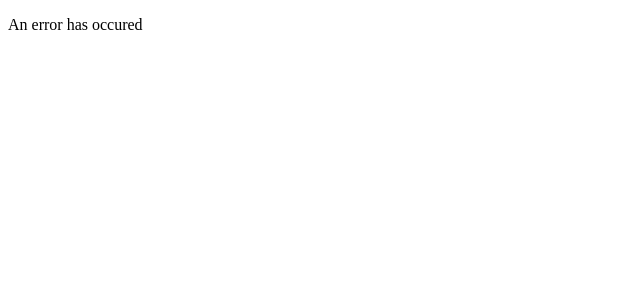
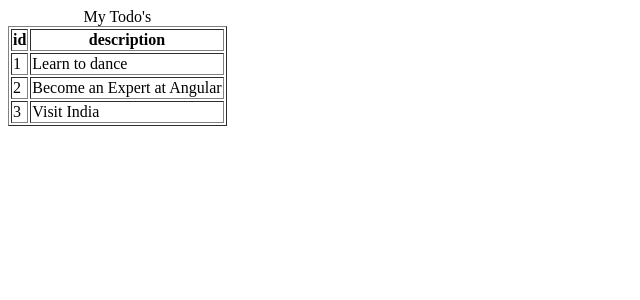
Before and after one commit to iherridge0/angular-todo, an Angular app: page /todos in a window 1280 px wide. Shown: the top 300 px of the page, without its empty margins (0-640 px from the left). Built offline with nearby package versions, Linux system fonts and the light colour scheme.

Commit message:
Learned how to display an array of data in a table and also use routerLink property in angular to navigate to todos

```diff
--- a/src/app/app-routing.module.ts
+++ b/src/app/app-routing.module.ts
@@ -1,6 +1,7 @@
 import { NgModule } from '@angular/core';
 import { Routes, RouterModule } from '@angular/router';
 import { ErrorComponent } from './error/error.component';
+import { ListTodosComponent } from './list-todos/list-todos.component';
 import { LoginComponent } from './login/login.component';
 import { WelcomeComponent } from './welcome/welcome.component';
 
@@ -8,6 +9,7 @@
   { path: '', component: LoginComponent },
   { path: 'welcome/:name', component: WelcomeComponent },
   { path: 'login', component: LoginComponent },
+  { path: 'todos', component: ListTodosComponent },
   { path: '**', component: ErrorComponent }
 ];
 
--- a/src/app/app.module.ts
+++ b/src/app/app.module.ts
@@ -8,6 +8,7 @@
 import { LoginComponent } from './login/login.component';
 import { FormsModule } from '@angular/forms';
 import { ErrorComponent } from './error/error.component';
+import { ListTodosComponent } from './list-todos/list-todos.component';
 
 @NgModule({
   declarations: [
@@ -15,7 +16,8 @@
     WelcomeComponent,
     FooterComponent,
     LoginComponent,
-    ErrorComponent
+    ErrorComponent,
+    ListTodosComponent
   ],
   imports: [
     BrowserModule,
--- /dev/null
+++ b/src/app/list-todos/list-todos.component.html
@@ -0,0 +1,16 @@
+<table border="1">
+    <caption>My Todo's</caption>
+    <thead>
+        <tr>
+            <th>id</th>
+            <th>description</th>
+        </tr>
+    </thead>
+    <tbody>
+        <tr *ngFor="let todo of todos">
+            <td>{{todo.id}}</td>
+            <td>{{todo.description}}</td>
+        </tr>
+    </tbody>
+
+</table>
--- /dev/null
+++ b/src/app/list-todos/list-todos.component.ts
@@ -0,0 +1,24 @@
+import { Component, OnInit } from '@angular/core';
+
+@Component({
+  selector: 'app-list-todos',
+  templateUrl: './list-todos.component.html',
+  styleUrls: ['./list-todos.component.css']
+})
+export class ListTodosComponent implements OnInit {
+  todos = [
+    { id: 1, description: 'Learn to dance' },
+    { id: 2, description: 'Become an Expert at Angular' },
+    { id: 3, description: 'Visit India' }
+  ];
+  todo = {
+    id: 1,
+    description: 'Learn to code'
+  }
+
+  constructor() { }
+
+  ngOnInit(): void {
+  }
+
+}
--- a/src/app/welcome/welcome.component.html
+++ b/src/app/welcome/welcome.component.html
@@ -1,2 +1,8 @@
-<h1>Hello {{name}}, welcome to our awesome app!</h1>
-How are you today?
+<div>
+    Hello {{name}}.
+
+    Welcome to our awesome app!
+</div>
+<div>
+    You can manage your todos <a routerLink="/todos">here</a>
+</div>
```
Also changed, not shown: src/app/list-todos/list-todos.component.css (added), 1 other file (tests, documents, lock files or other folders).
